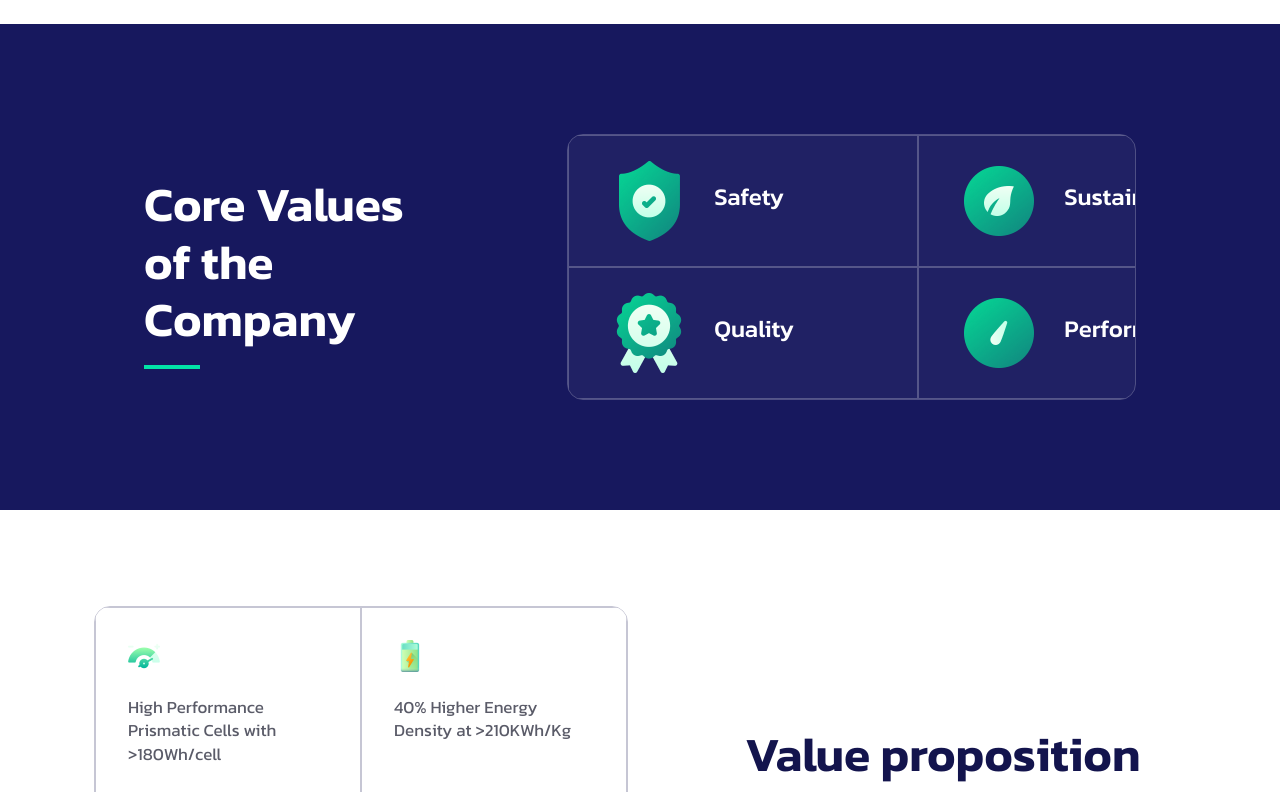
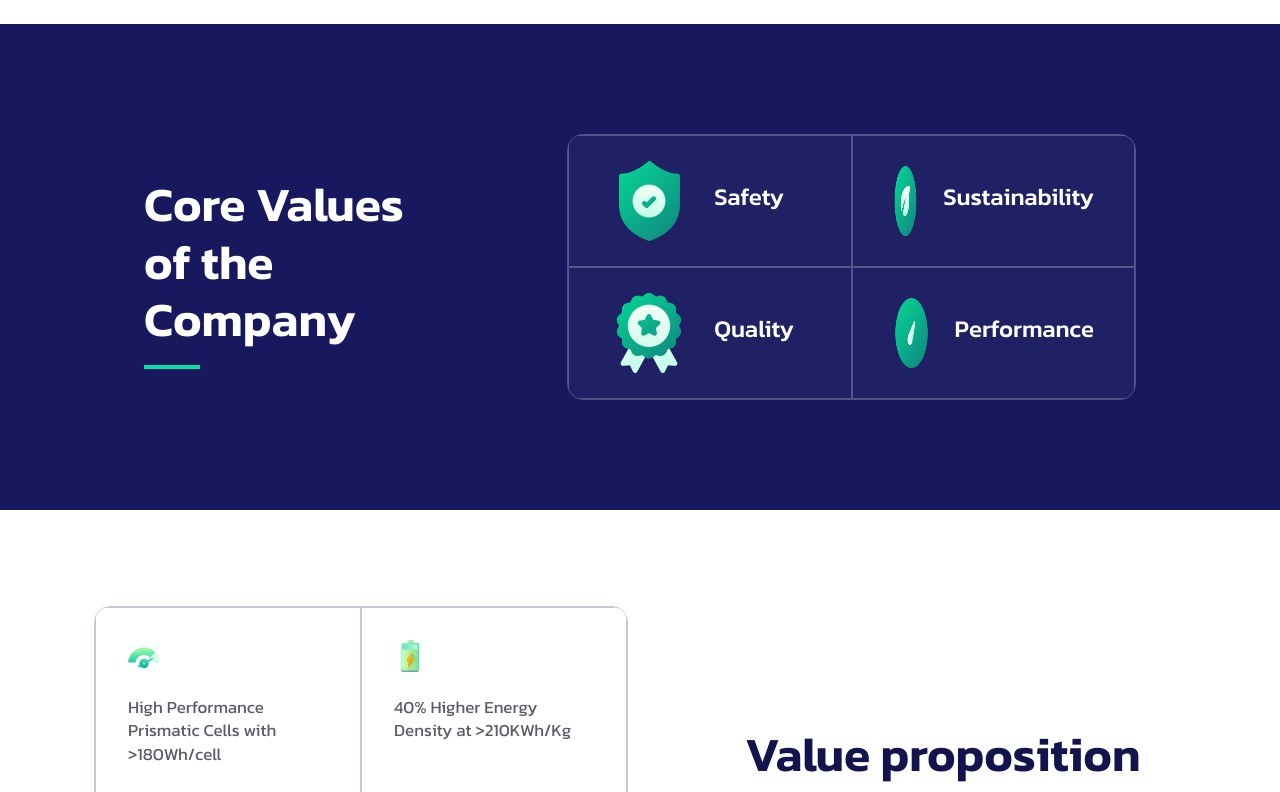
Before and after one commit to Shubhamsadhu02/ibc, a React (Create React App) app: page / in a window 1280 px wide. Shown: the part 1920-2712 px from the top of the page. Built offline with nearby package versions, Linux system fonts and the light colour scheme.

Commit message:
css update

```diff
--- a/src/Components/CoreValues.js
+++ b/src/Components/CoreValues.js
@@ -14,7 +14,8 @@ export default function CoreValues() {
                         <div className="col-lg-1"></div>
                         <div className="col-lg-7">
                             <div className='core-table'>
-
+                                <div className="row">
+                                    <div className="col-sm-12 col-md-12 col-lg-12 col-xl-6">
                                         <div className="core d-flex align-items-center">
                                             <div className="core-img">
                                                 <img src='/images/Home/saftey.png' alt='' />
@@ -24,6 +25,8 @@ export default function CoreValues() {
                                             </div>
                                         </div>
 
+                                    </div>
+                                    <div className="col-sm-12 col-md-12 col-lg-12 col-xl-6">
                                         <div className="core d-flex align-items-center">
                                             <div className="core-img">
                                                 <img src='/images/Home/Sustainability.png' alt='' />
@@ -32,7 +35,8 @@ export default function CoreValues() {
                                                 <h5 style={{ color: "#FFFFFF" }}>Sustainability</h5>
                                             </div>
                                         </div>
-
+                                    </div>
+                                    <div className="col-sm-12 col-md-12 col-lg-12 col-xl-6">
                                         <div className="core d-flex align-items-center">
                                             <div className="core-img">
                                                 <img src='/images/Home/quality.png' alt='' />
@@ -41,7 +45,8 @@ export default function CoreValues() {
                                                 <h5 style={{ color: "#FFFFFF" }}>Quality</h5>
                                             </div>
                                         </div>
-
+                                    </div>
+                                    <div className="col-sm-12 col-md-12 col-lg-12 col-xl-6">
                                         <div className="core d-flex align-items-center">
                                             <div className="core-img">
                                                 <img src='/images/Home/Performance.png' alt='' />
@@ -50,7 +55,8 @@ export default function CoreValues() {
                                                 <h5 style={{ color: "#FFFFFF" }}>Performance</h5>
                                             </div>
                                         </div>
-
+                                    </div>
+                                </div>
                             </div>
                         </div>
                     </div>
--- a/src/Styles/global.css
+++ b/src/Styles/global.css
@@ -81,7 +81,6 @@ p {
 .home-top__bg {
   background: #17185e;
   width: 100%;
-  max-height: 100vh;
 }
 
 .home-top--content {
@@ -147,7 +146,17 @@ p {
   margin-top: -45px;
 }
 
-.core-table,
+.core-table{
+  border: 1px solid rgba(255, 255, 255, 0.24);
+  border-radius: 16px;
+  overflow: hidden;
+}
+
+.core-table .row .col-xl-6{
+  padding-left: 0 !important;
+  padding-right: 0 !important;
+}
+
 .proposition-table {
   display: grid;
   grid-template-columns: auto auto;
@@ -159,12 +168,12 @@ p {
 .proposition-table {
   border: 1px solid rgba(19, 20, 77, 0.24);
 }
-.core-table {
+/* .core-table {
   width: 700px;
-}
+} */
 
 .core {
-  width: 350px;
+  width: 100%;
   padding: 25px 40px;
   border: 0.5px solid rgba(255, 255, 255, 0.24);
   background: rgba(255, 255, 255, 0.04);
--- a/src/Styles/responsive.css
+++ b/src/Styles/responsive.css
@@ -1,3 +1,10 @@
+@media (max-width: 1200px) {
+    .cell-box1,.cell-box2,.cell-box3,.cell-box4
+    {
+        position: initial;
+        margin-top: 25px;
+    }
+}
 @media (max-width: 500px) {
     h1
     {
@@ -79,12 +86,6 @@
         height: 40px;
     }
 
-    .core
-    {
-        width: 270px;
-        padding: 30px 30px;
-    }
-
     .core-name
     {
         padding-left: 0px !important;
@@ -120,12 +121,6 @@
         height: 358px;
     }
 
-    .cell-box1,.cell-box2,.cell-box3,.cell-box4
-    {
-        position: initial;
-        margin-top: 25px;
-    }
-
     .reach-cotent
     {
         justify-content: start !important;
```
Lines whose indentation alone changed are shown as unchanged.
